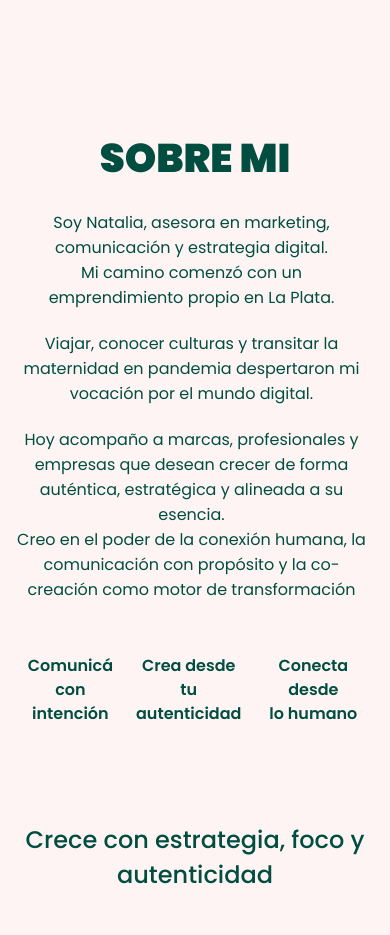
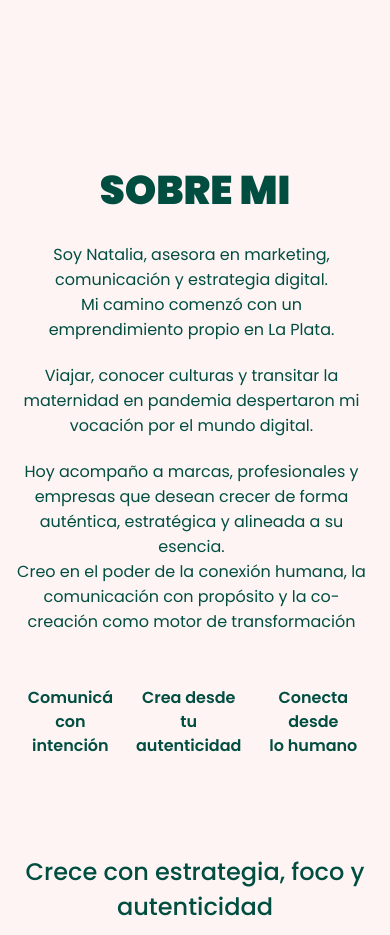
Before and after one commit to mai1209/MarketingNati, a React (Create React App) app: page / in a window 390 px wide. Shown: the part 920-1855 px from the top of the page. Built offline with nearby package versions, Linux system fonts and the light colour scheme.

Commit message:
padding text

```diff
--- a/src/Styles/Banner1.module.css
+++ b/src/Styles/Banner1.module.css
@@ -206,8 +206,7 @@ span {
   .title {
     font-size: 2.5rem;
     text-align: center;
-    margin-top: 0;
-
+    margin-top: 2rem;
   }
 
   .text {
```
